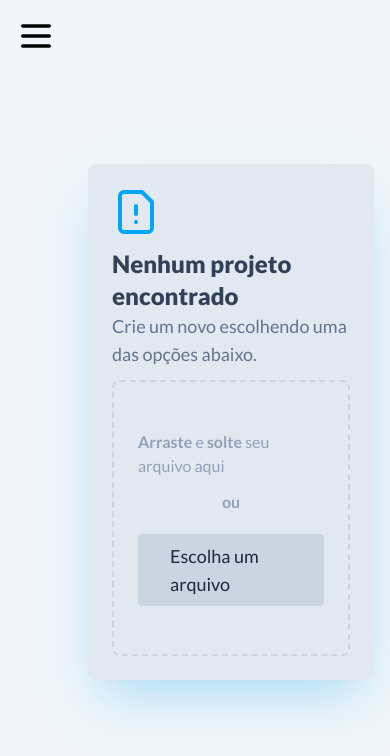
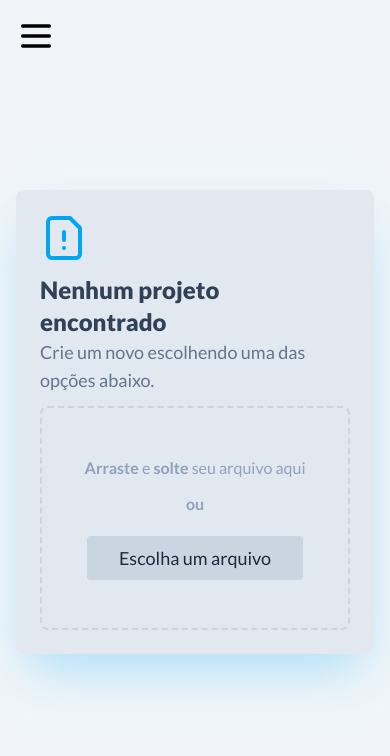
Before and after one commit to RCECAD/rcecad-next, a Next.js app: page /home in a window 390 px wide. Shown: the top 756 px of the page. Built offline with nearby package versions, Linux system fonts and the light colour scheme.

Commit message:
feat: add position absolute

```diff
--- a/src/components/sidebar/mobile-sidebar.tsx
+++ b/src/components/sidebar/mobile-sidebar.tsx
@@ -12,7 +12,7 @@ export const MobileSidebar = () => {
   }
 
   return (
-    <div className="p-4 flex flex-col items-start justify-start gap-6 lg:hidden">
+    <div className="p-4 flex flex-col items-start justify-start gap-6 absolute bg-slate-100 lg:hidden">
       <button type="button" onClick={handleToggleSidebar}>
         <Menu size={40} />
       </button>
```
